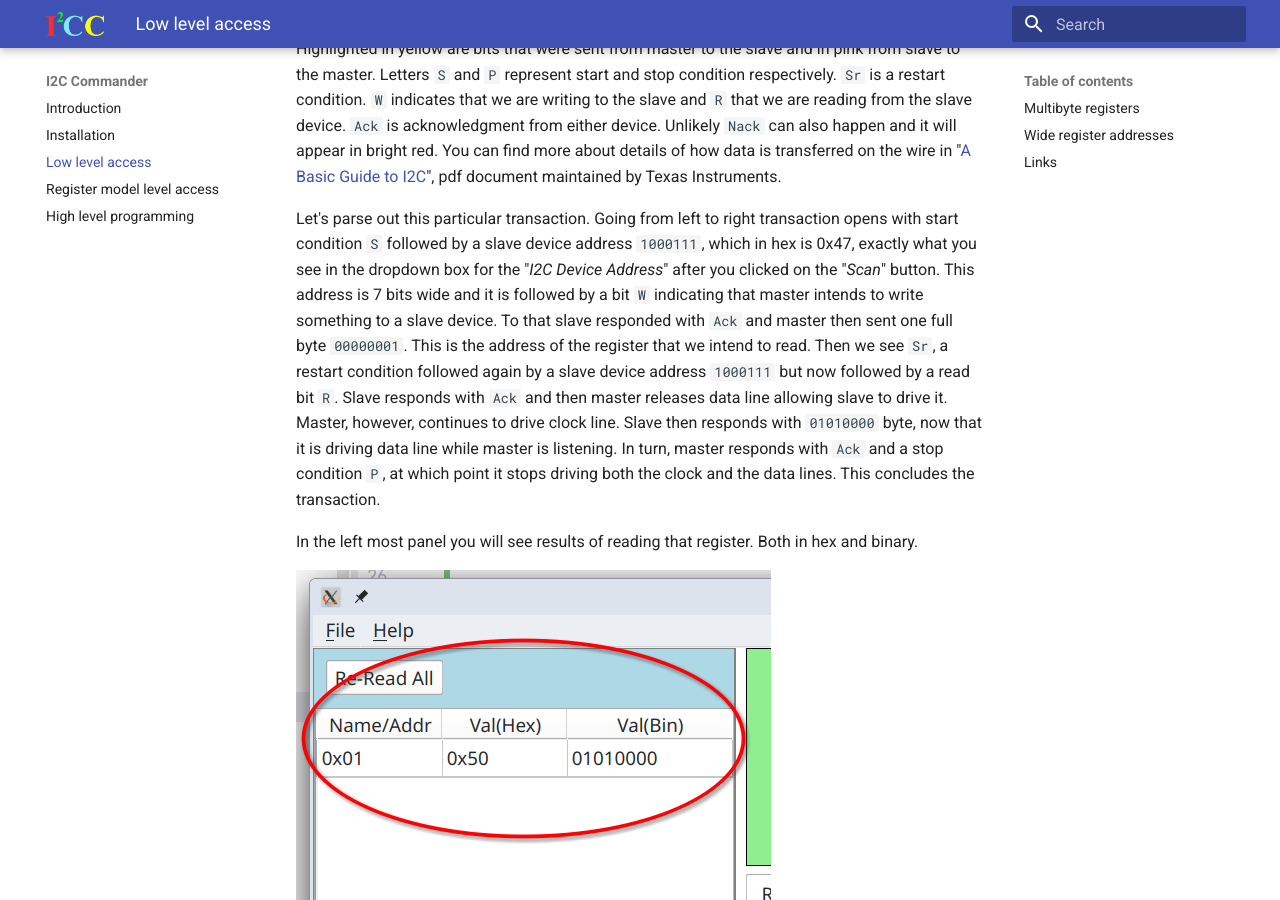
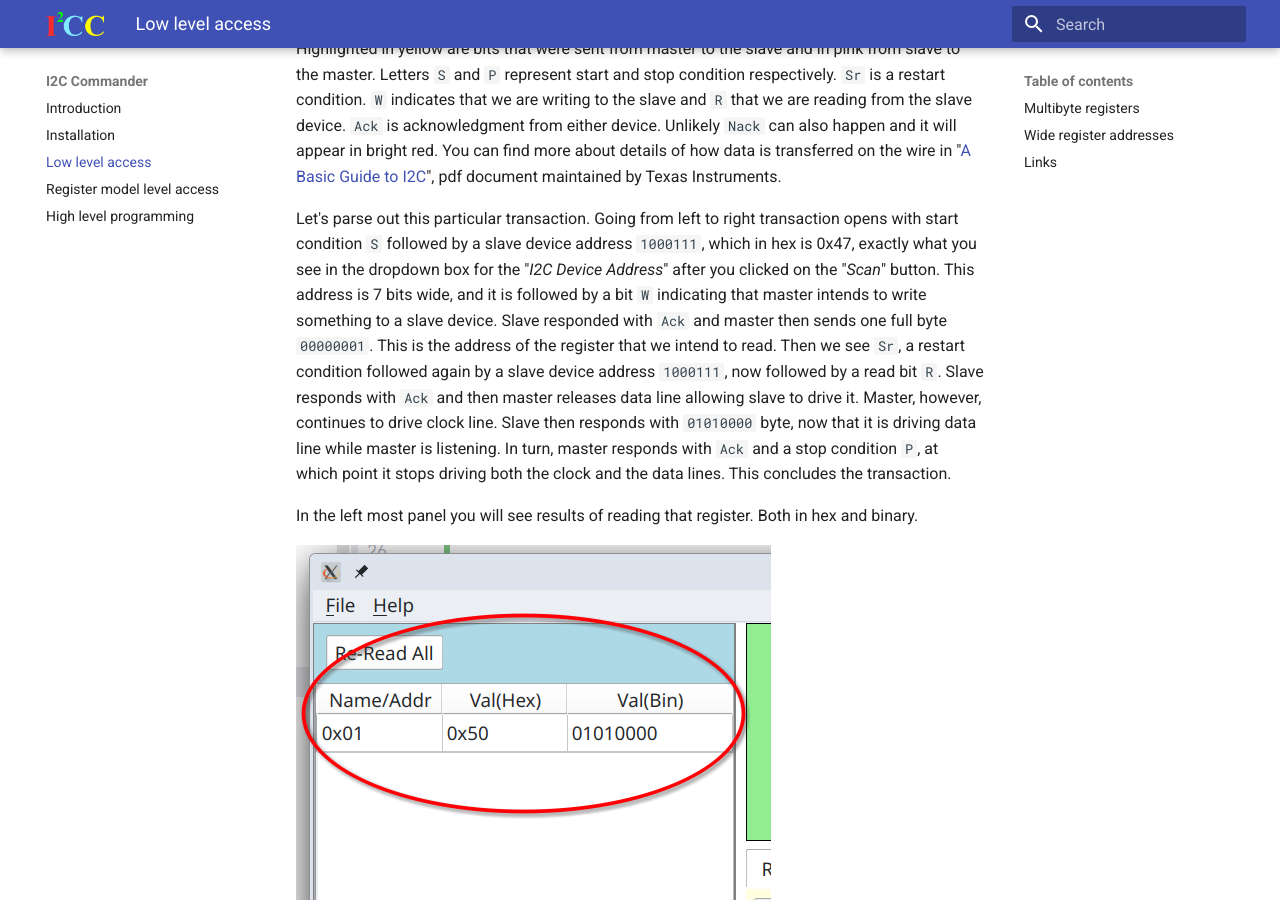
Before and after one commit to priimak/i2cc, an MkDocs documentation site: the page built from docs/bare_i2c.md, in a window 1280 px wide and 900 px high, scrolled down 2855 px. Built offline with MkDocs 1.6.1 and Material for MkDocs 9.7.7, drawn with Linux system fonts in a browser that asks for light colours.

Commit message:
Docs update

```diff
--- a/docs/bare_i2c.md
+++ b/docs/bare_i2c.md
@@ -56,10 +56,10 @@ happen and it will appear in bright red. You can find more about details of how
 
 Let's parse out this particular transaction. Going from left to right transaction opens with start condition `S`
 followed by a slave device address `1000111`, which in hex is 0x47, exactly what you see in the dropdown box for the
-"_I2C Device Address_" after you clicked on the "_Scan_" button. This address is 7 bits wide and it is followed by a
-bit `W` indicating that master intends to write something to a slave device. To that slave responded with `Ack` and
-master then sent one full byte `00000001`. This is the address of the register that we intend to read.
-Then we see `Sr`, a restart condition followed again by a slave device address `1000111` but now followed by a read bit
+"_I2C Device Address_" after you clicked on the "_Scan_" button. This address is 7 bits wide, and it is followed by a
+bit `W` indicating that master intends to write something to a slave device. Slave responded with `Ack` and
+master then sends one full byte `00000001`. This is the address of the register that we intend to read.
+Then we see `Sr`, a restart condition followed again by a slave device address `1000111`, now followed by a read bit
 `R`. Slave responds with `Ack` and then master releases data line allowing slave to drive it. Master, however, continues
 to drive clock line. Slave then responds with `01010000` byte, now that it is driving data line while master is
 listening. In turn, master responds with `Ack` and a stop condition `P`, at which point it stops driving both the clock
```
Also changed, not shown: docs/index.md (+3 -3 lines).
